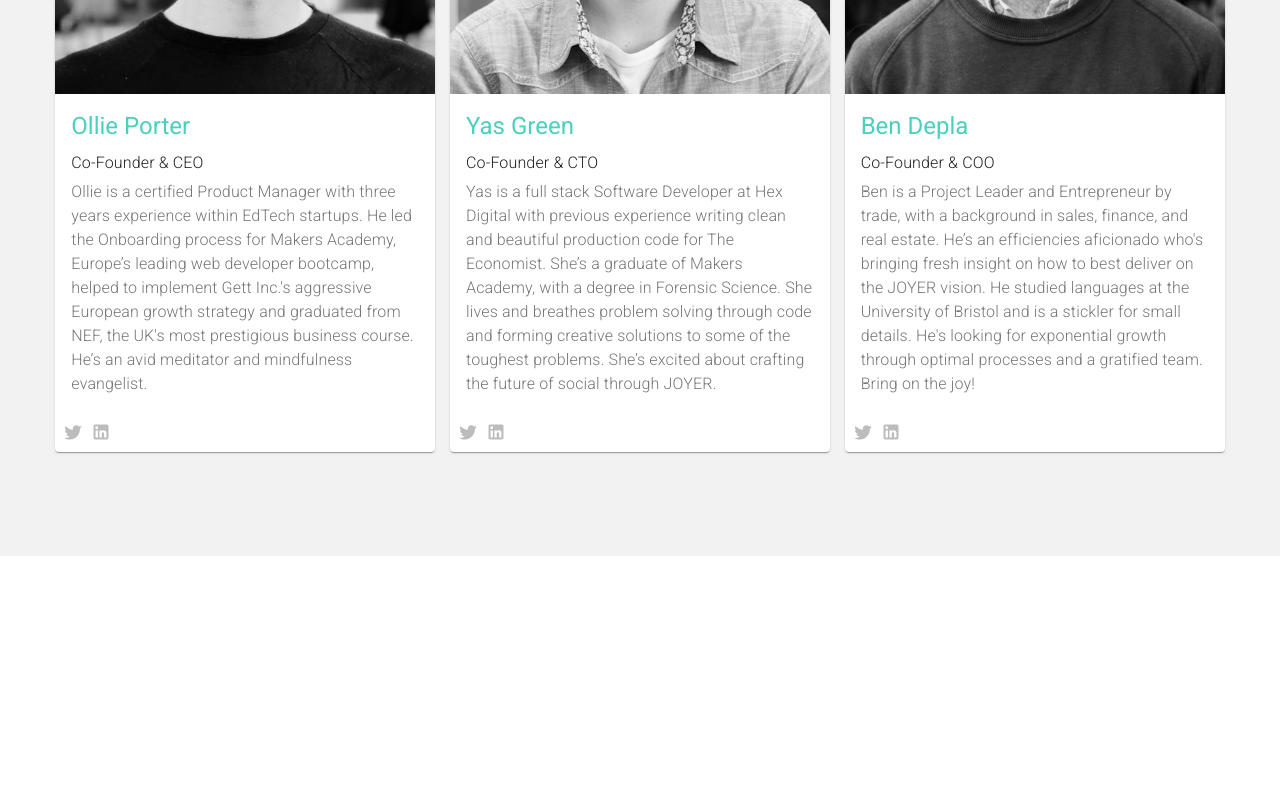
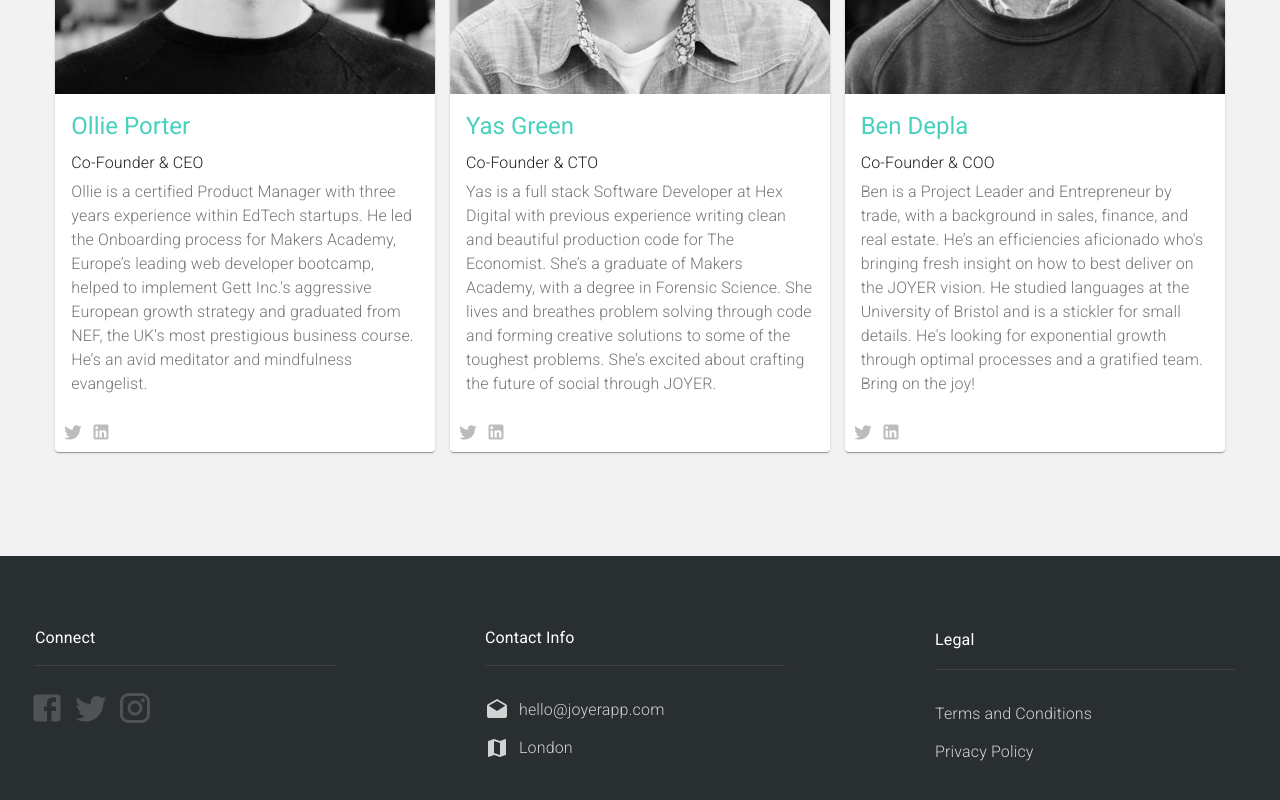
Before and after one commit to OlliePorter/joyer-site, a React (Create React App) app: page /#/about-us in a window 1280 px wide. Shown: the part 1983-2783 px from the top of the page. Before the commit the page ends 2539 px from the top, so only its background shows below. Built offline with nearby package versions, Linux system fonts and the light colour scheme.

Commit message:
Add footer component to about page

```diff
--- a/src/components/About/About.js
+++ b/src/components/About/About.js
@@ -1,11 +1,9 @@
 import React from 'react';
-import Typography from '@material-ui/core/Typography';
 import Cover from './Cover';
 import MissionBio from './MissionBio';
 import Stats from './Stats';
 import Team from './Team';
-import { makeStyles } from '@material-ui/core/styles';
-import theme from '../../theme';
+import Footer from '../Home/Footer';
 
 export default function About() {
     return (
@@ -14,6 +12,7 @@
       <MissionBio/>
       <Stats/>
       <Team/>
+      <Footer/>
     </>
     );
 }
```
